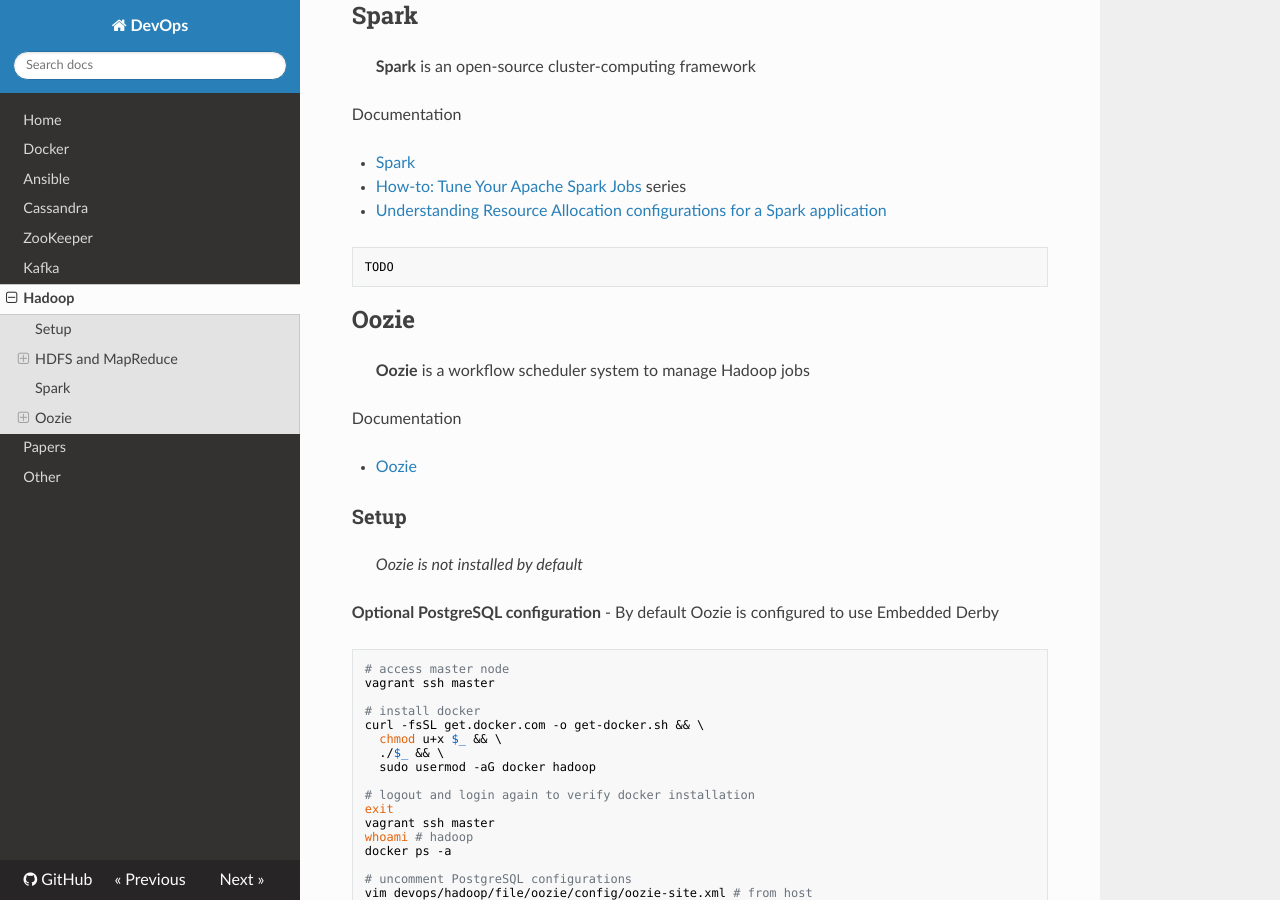
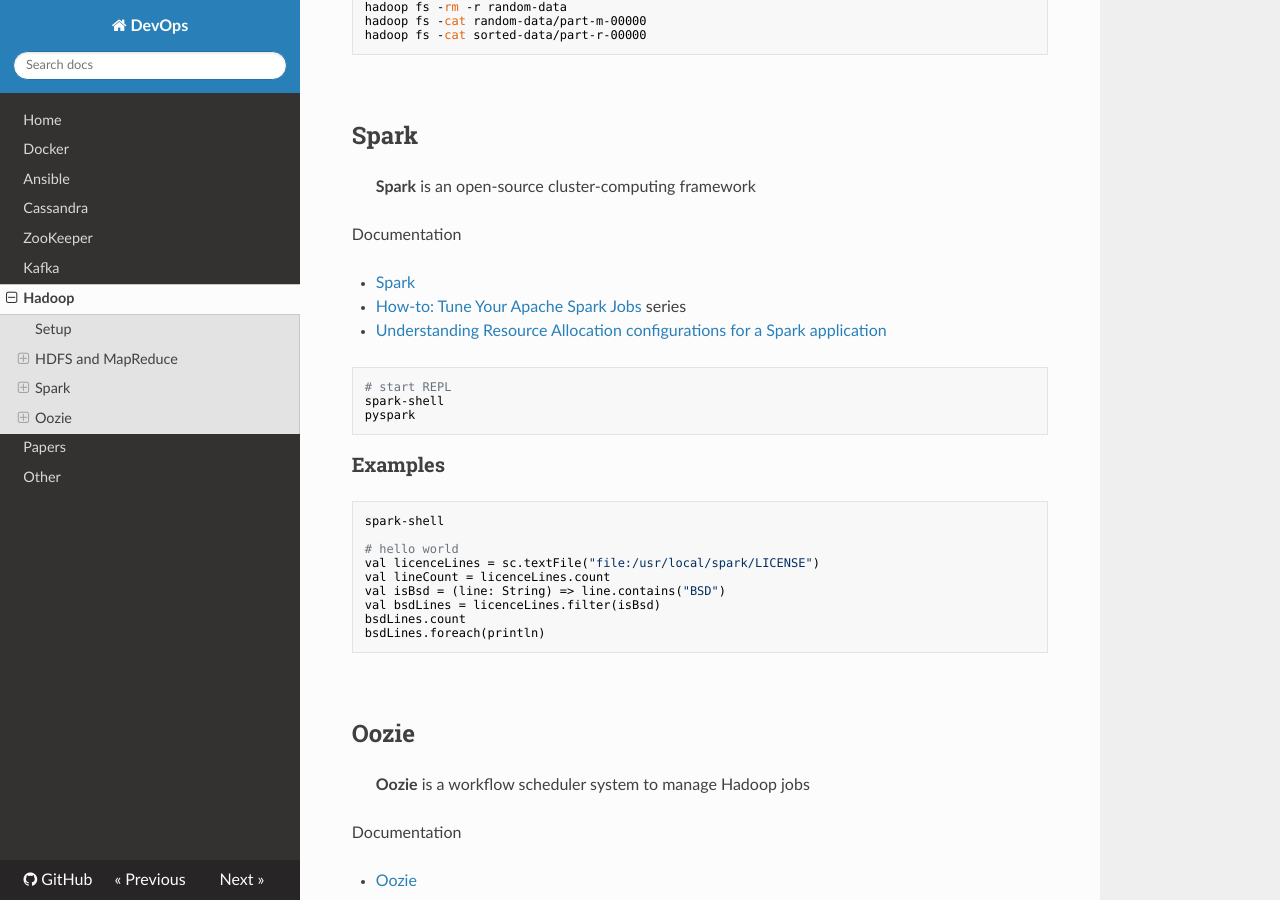
Before and after one commit to niqdev/devops, an MkDocs documentation site: the page built from docs/hadoop.md, in a window 1280 px wide and 900 px high, scrolled down 4223 px. Built offline with MkDocs 1.6.1, drawn with Linux system fonts in a browser that asks for light colours; nearby versions of some CDN libraries; old or Windows-style settings are respelled for this version of MkDocs; some of the changed text lies outside the part shown.

Commit message:
doc: add spark example

````diff
--- a/docs/hadoop.md
+++ b/docs/hadoop.md
@@ -115,7 +115,10 @@ Web UI links
 * DataNode/NodeManager (1): [http://node-1.local:8042/node](http://172.16.0.101:8042/node)
 * DataNode/NodeManager (2): [http://node-2.local:8042/node](http://172.16.0.102:8042/node)
 * DataNode/NodeManager (3): [http://node-3.local:8042/node](http://172.16.0.103:8042/node)
+* Spark: [http://spark.local:4040](http://172.16.0.10:4040)
 * Oozie*: [http://oozie.local:11000](http://172.16.0.10:11000)
+
+<br>
 
 ## HDFS and MapReduce
 
@@ -235,6 +238,8 @@ hadoop fs -cat random-data/part-m-00000
 hadoop fs -cat sorted-data/part-r-00000
 ```
 
+<br>
+
 ## Spark
 
 > **Spark** is an open-source cluster-computing framework
@@ -246,8 +251,26 @@ Documentation
 * [Understanding Resource Allocation configurations for a Spark application](http://site.clairvoyantsoft.com/understanding-resource-allocation-configurations-spark-application)
 
 ```bash
-TODO
+# start REPL
+spark-shell
+pyspark
 ```
+
+### Examples
+
+```bash
+spark-shell
+
+# hello world
+val licenceLines = sc.textFile("file:/usr/local/spark/LICENSE")
+val lineCount = licenceLines.count
+val isBsd = (line: String) => line.contains("BSD")
+val bsdLines = licenceLines.filter(isBsd)
+bsdLines.count
+bsdLines.foreach(println)
+```
+
+<br>
 
 ## Oozie
 
````
Also changed, not shown: dev.txt (+0 -21 lines), docs/_spark.md (renamed from docs/spark.md), 1 other file.
